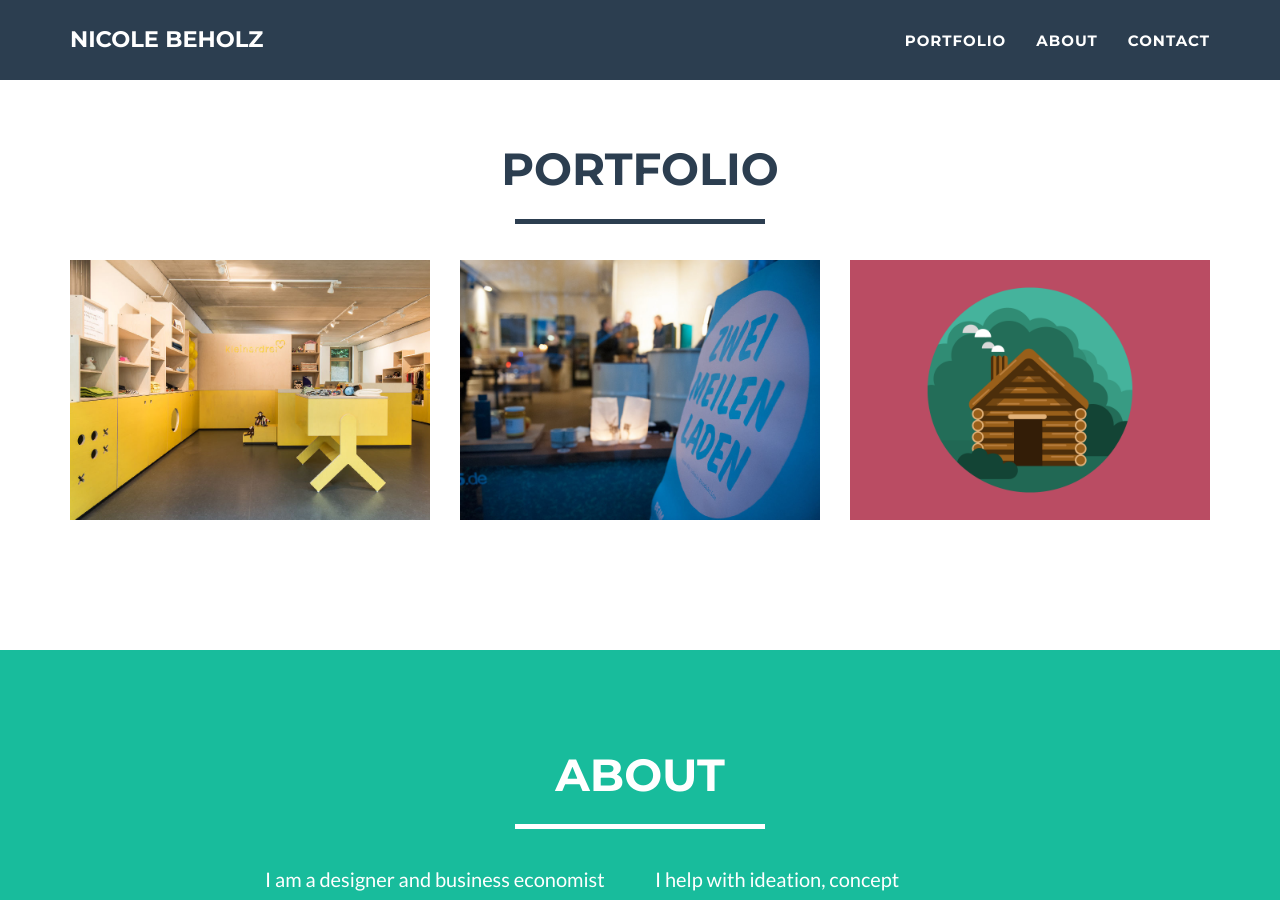
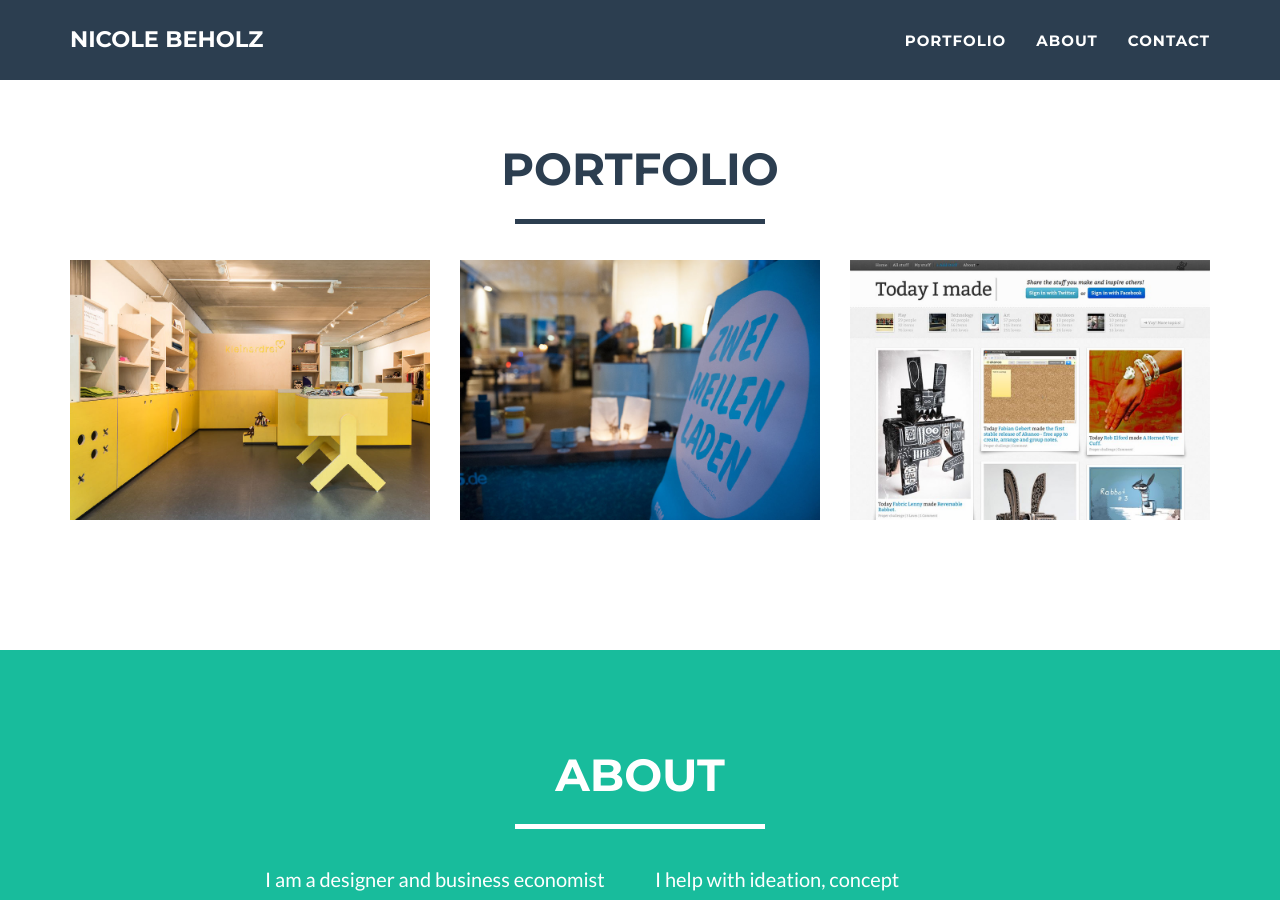
Before and after one commit to nickbeholz/nicolebeholz.com, a Jekyll site: the page built from index.html, in a window 1280 px wide and 900 px high, scrolled down 737 px. Built offline with Jekyll 4.4.1, drawn with Linux system fonts in a browser that asks for light colours.

Commit message:
todayimage image on page

```diff
--- a/_posts/2016-07-10-todayimade.markdown
+++ b/_posts/2016-07-10-todayimade.markdown
@@ -1,7 +1,7 @@
 ---
 layout: default
 modal-id: 3
-img: cabin.png
+img: todayimade.jpg
 alt: image-alt
 link: "http://www.todayimade.co/"
 project-date: 2012 – 2013
```
Also changed, not shown: 2 other files.
